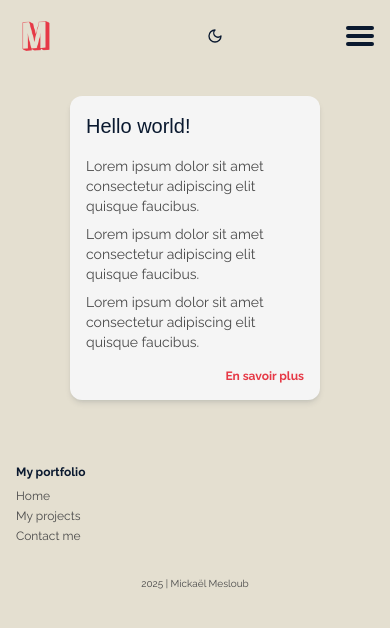
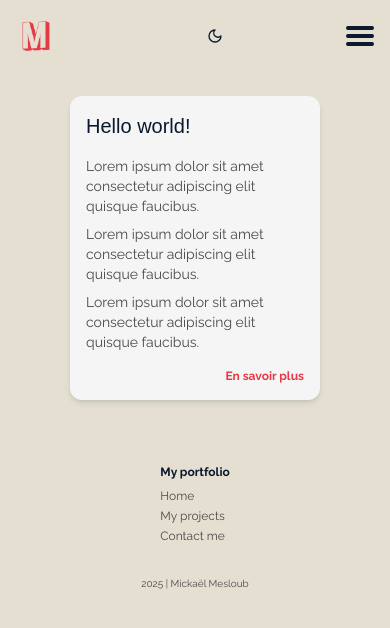
Before and after one commit to Mickael-Mesloub/portfolio-nextjs, a Next.js app: page /en in a window 390 px wide. Shown: the top 628 px of the page. Built offline with nearby package versions, Linux system fonts and the light colour scheme; a web font is replaced by a local one.

Commit message:
style(Footer): edit display of elements on mobile screens

```diff
--- a/src/ui/components/Footer/Footer.tsx
+++ b/src/ui/components/Footer/Footer.tsx
@@ -4,7 +4,9 @@
 const Footer: React.FC = () => {
   return (
     <footer className="flex flex-col py-8 px-4">
-      <FooterNavSection />
+      <div className="flex flex-col items-center gap-4 sm:flex-row sm:justify-between sm:px-4">
+        <FooterNavSection />
+      </div>
       <FooterCopyrights />
     </footer>
   );
```
